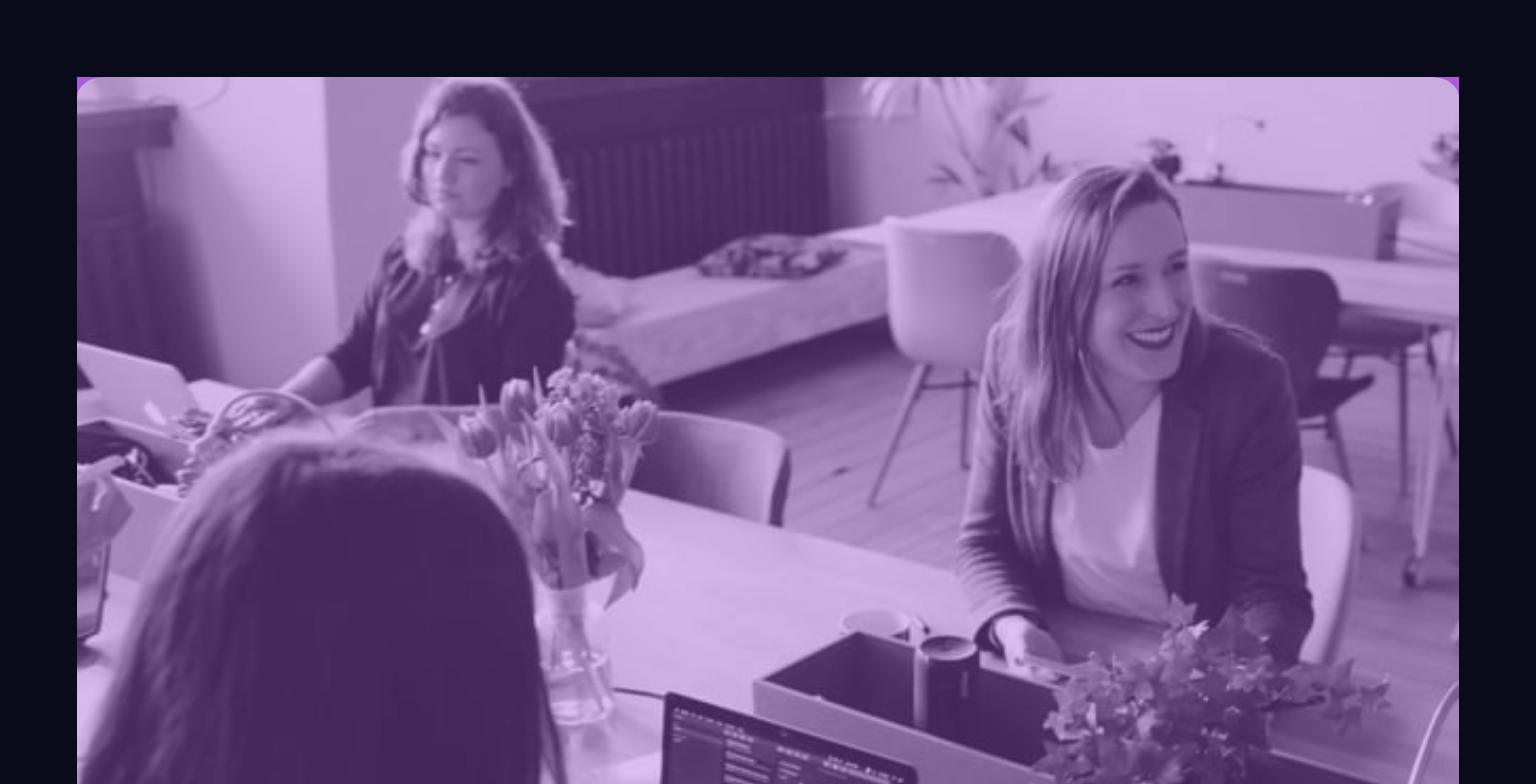
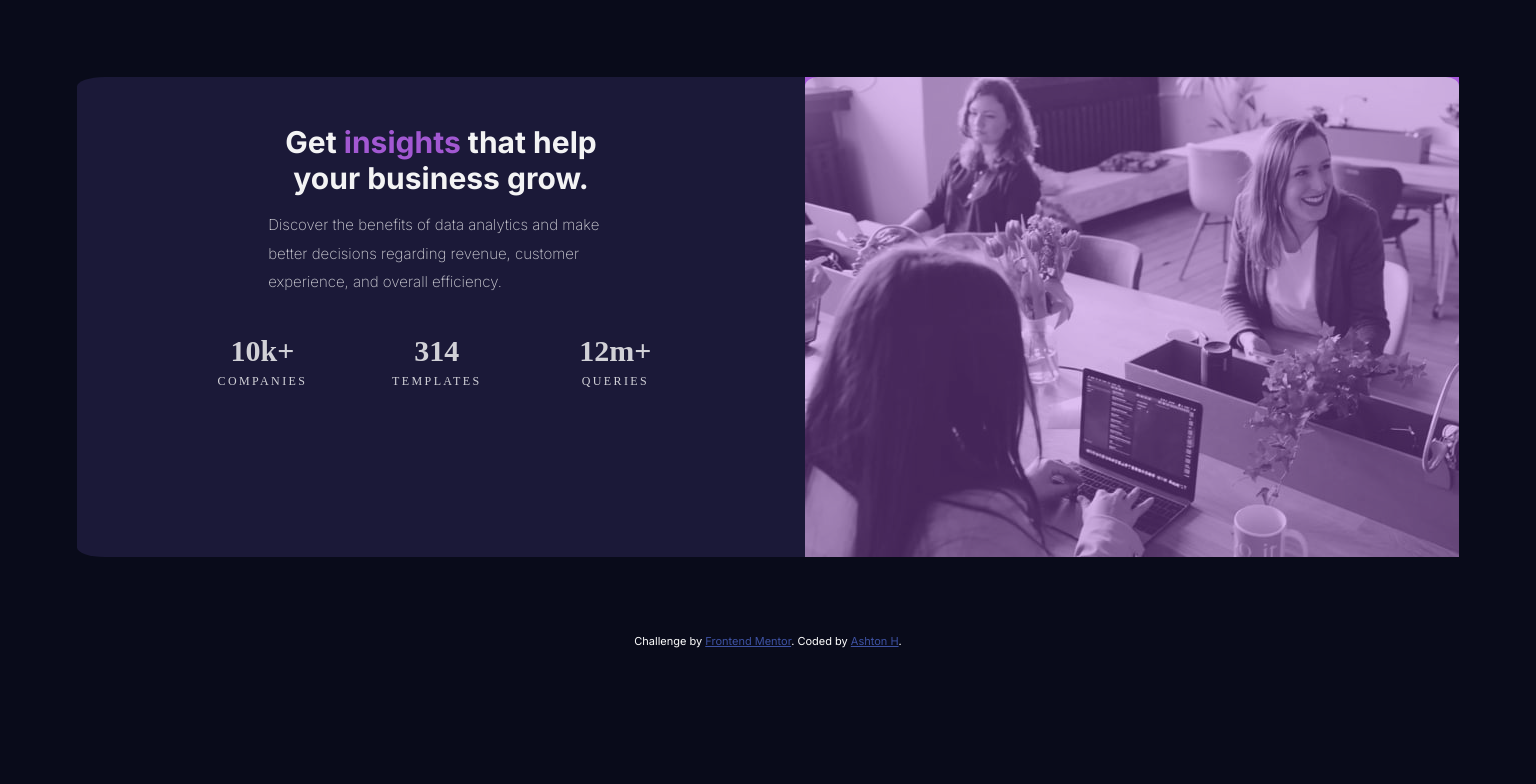
Before and after one commit to AshtonHarvey/stats-preview-card-component-main, a plain HTML site: page index.html in a window 1536 px wide. Shown: the top 784 px of the page. Drawn offline with Linux system fonts and the light colour scheme.

Commit message:
day 3 finishing up before submitting

```diff
--- a/css/main.css
+++ b/css/main.css
@@ -1,7 +1,7 @@
-@import url("https://fonts.googleapis.com/css2?family=Inter:wght@400;700&display=swap");
-
+@import url("https://fonts.googleapis.com/css2?family=Inter:wght@100;200;300;400;700&family=Lexend+Deca:wght@100;200;400&display=swap");
+@import url("https://fonts.googleapis.com/css2?family=Inter:wght@400;700&family=Lexend+Deca:wght@100;200;400&display=swap");
 body {
-  font-family: inter;
+  font-family: Inter;
   font-size: 15px;
   color: white;
   margin: 0;
@@ -13,7 +13,6 @@ img {
   display: block;
   width: 100%;
   height: auto;
-  filter: hue-rotate();
   margin: 0;
   border-radius: 2% 2% 0 0;
   opacity: 60%;
@@ -25,7 +24,8 @@ img {
 
 h1 {
   text-align: center;
-  white-space: nowrap;
+  margin: 5% 0 0 0;
+  opacity: 95%;
 }
 
 .inserts {
@@ -49,6 +49,23 @@ main {
   margin: auto;
   width: 50%;
 }
+.container p {
+  font-family: Lexend-Deca;
+  margin-bottom: 2em;
+  font-weight: 100;
+  font-size: 12px;
+  letter-spacing: 0.2em;
+  line-height: 2em;
+  opacity: 80%;
+}
+
+.container p ins {
+  font-weight: bold;
+  margin-bottom: 3em;
+  letter-spacing: 0;
+  font-size: 30px;
+  opacity: 100%;
+}
 
 p {
   text-align: center;
@@ -56,11 +73,39 @@ p {
 
 .text-area {
   display: block;
+  box-sizing: border-box;
   margin: 0;
-  padding: 20% 10% 30% 10%;
+  padding: 9%;
   width: auto;
 }
 
 .discover-paragraph {
-  font-weight: 400;
+  font-weight: 200;
+  line-height: 1.9em;
+  opacity: 80%;
+  margin-bottom: 2em;
 }
+
+@media screen and (min-width: 1440px) {
+  main {
+    display: flex;
+    flex-direction: row-reverse;
+  }
+
+  .text-area {
+    padding: 0;
+    width: 25%;
+    margin: 2em auto 2em auto;
+  }
+
+  .discover-paragraph {
+    text-align: left;
+  }
+  .container {
+    display: flex;
+    justify-content: center;
+  }
+  .inserts {
+    margin: 2em;
+  }
+}
--- a/index.html
+++ b/index.html
@@ -37,9 +37,7 @@
 
       <div class="text-area">
         <h1>
-          Get <ins class="purple-text">insights</ins> that <br />
-          help your business
-          <br />
+          Get <ins class="purple-text">insights</ins> that help your business
           grow.
         </h1>
 
@@ -65,7 +63,7 @@
       Challenge by
       <a href="https://www.frontendmentor.io?ref=challenge" target="_blank"
         >Frontend Mentor</a
-      >. Coded by <a href="#">Your Name Here</a>.
+      >. Coded by <a href="#">Ashton H</a>.
     </div>
   </body>
 </html>
```
